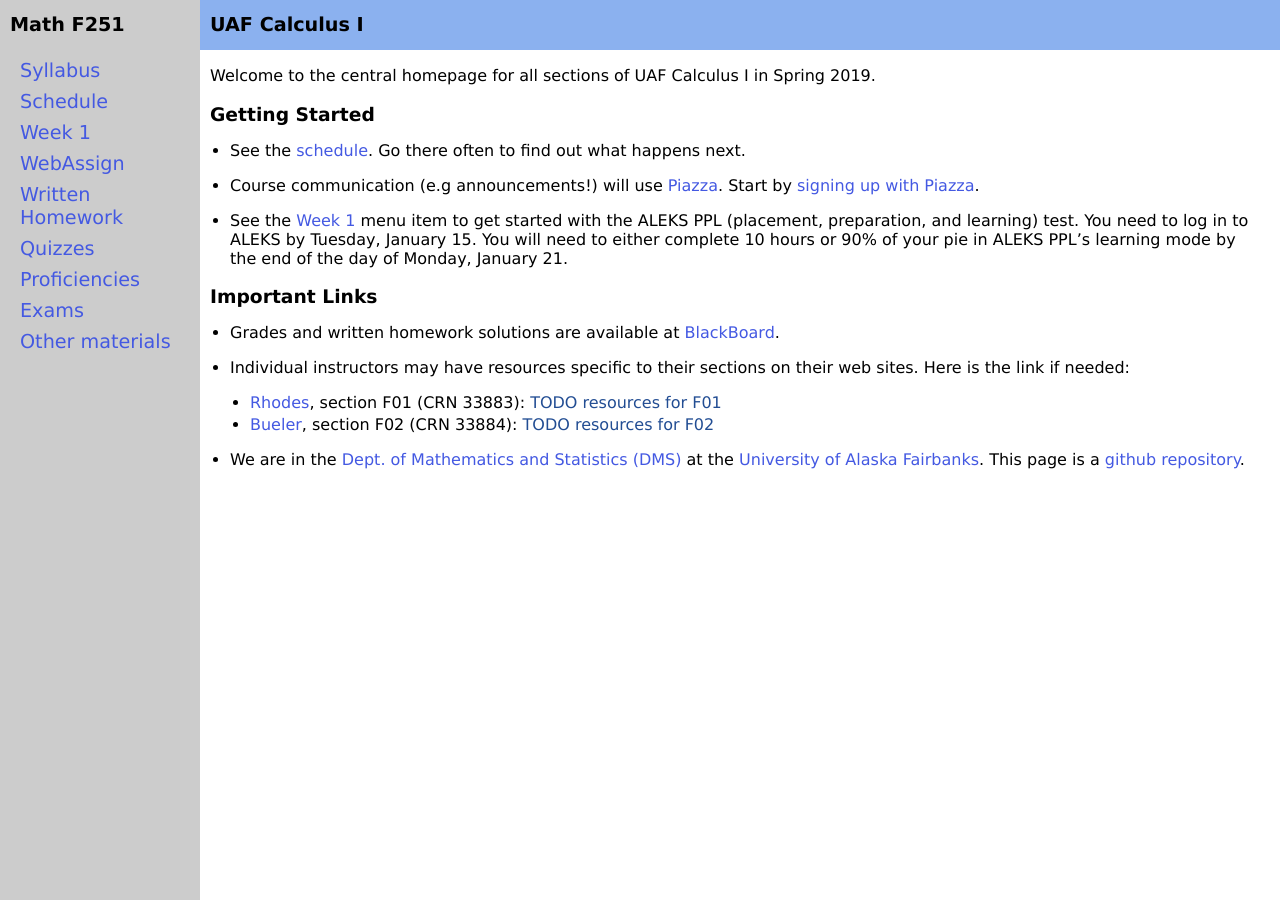
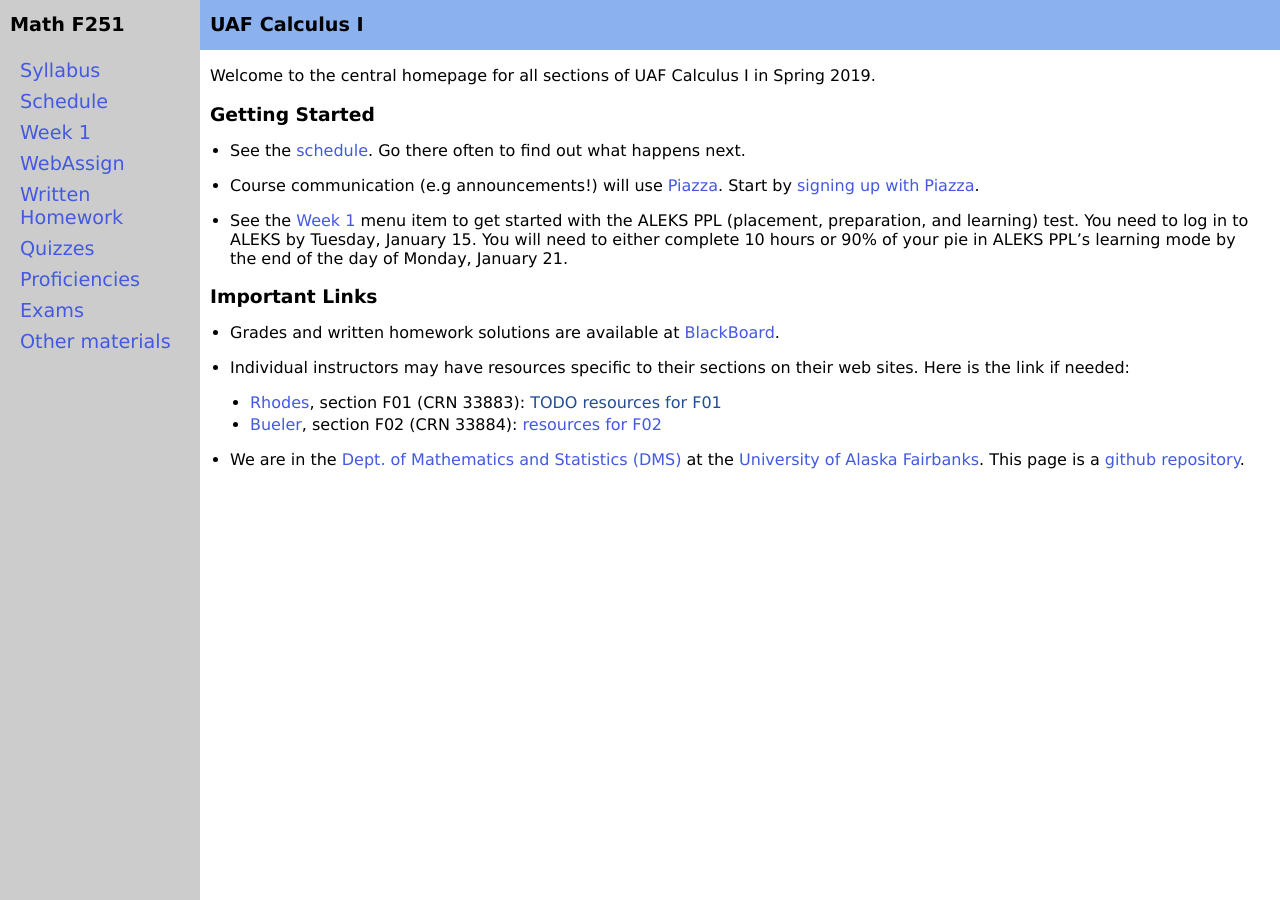
Before and after one commit to uaf-math/calc1, a Jekyll site: the page built from index.md, in a window 1280 px wide. Built offline with Jekyll 4.4.1, drawn with Linux system fonts in a browser that asks for light colours.

Commit message:
link to F02 resources stub

```diff
--- a/index.md
+++ b/index.md
@@ -20,6 +20,6 @@ Welcome to the central homepage for all sections of UAF Calculus I in Spring 201
 * Individual instructors may have resources specific to their sections on their web sites.  Here is the link if needed:
 
 	- [Rhodes](https://jarhodesuaf.github.io/), section F01 (CRN 33883): [TODO resources for F01]()
-	- [Bueler](http://bueler.github.io), section F02 (CRN 33884): [TODO resources for F02]()
+	- [Bueler](http://bueler.github.io), section F02 (CRN 33884): [resources for F02](http://bueler.github.io/M251S19_F02/index.html)
 
 * We are in the [Dept. of Mathematics and Statistics (DMS)](http://www.uaf.edu/dms/) at the [University of Alaska Fairbanks](http://www.uaf.edu/).  This page is a [github repository](https://github.com/uaf-math251/uaf-math251.github.io).
```
